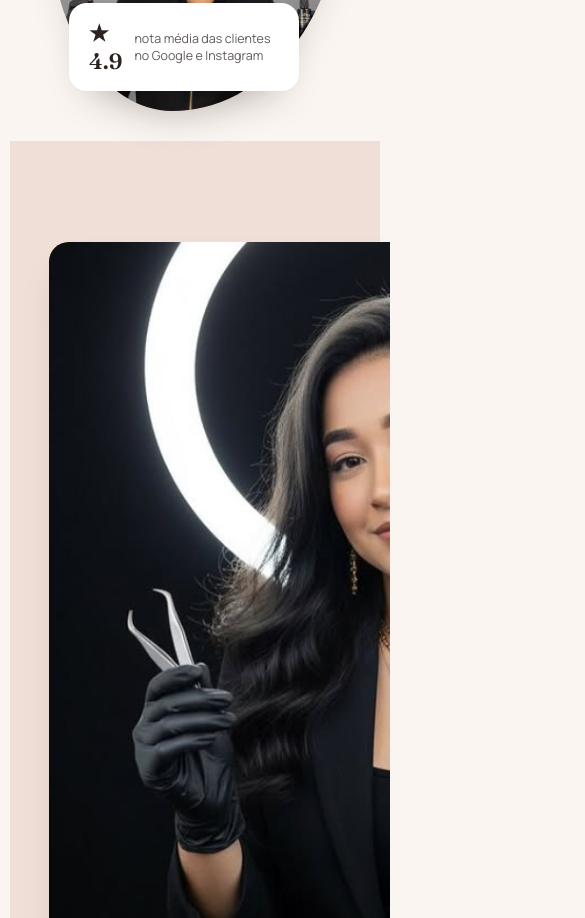
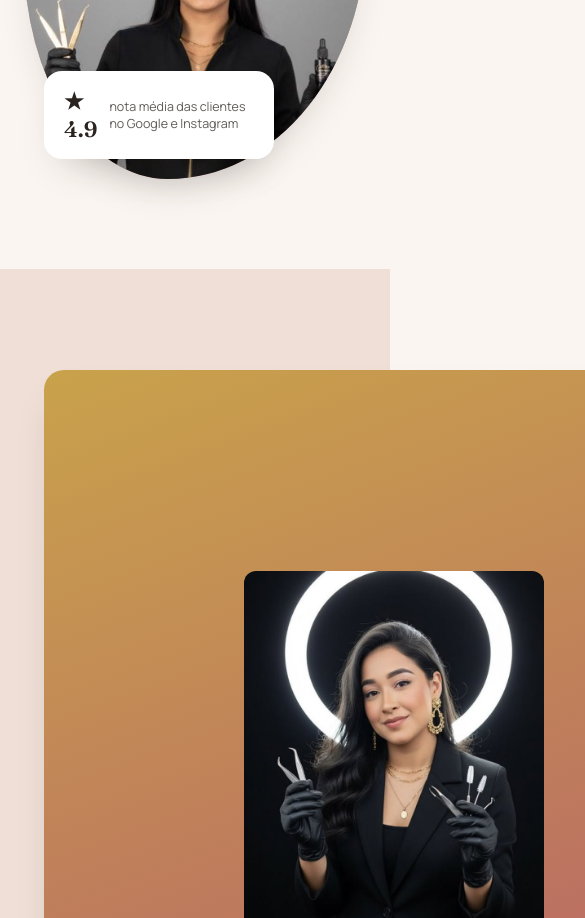
Before and after one commit to dzkill-cmyk/lash-designer, a website: page mirelly-lash-design/index.html in a window 390 px wide. Shown: the part 1082-2000 px from the top of the page, 585 px wide, since content can reach past the window. Drawn offline with Linux system fonts and the light colour scheme.

Commit message:
ajuste nas fotos e na sessao sobre para celular

```diff
--- a/mirelly-lash-design/public/css/style.css
+++ b/mirelly-lash-design/public/css/style.css
@@ -317,34 +317,52 @@
   flex: 1 !important;
 }
 
-/* --- AJUSTES PARA CELULAR --- */
+/* --- CORREÇÃO DEFINITIVA DA GALERIA --- */
 
-* {
-  box-sizing: border-box;
+/* No Computador: 4 colunas bem separadas */
+.gallery-grid {
+  display: grid !important;
+  grid-template-columns: repeat(4, 1fr) !important;
+  gap: 20px !important; /* Cria o espaço entre as fotos */
+  width: 100% !important;
+  margin-top: 30px !important;
 }
 
-body, html {
-  max-width: 100%;
-  overflow-x: hidden;
+.gallery-grid .photo {
+  width: 100% !important;
+  min-height: 250px !important;
+  border-radius: 14px !important;
+  background-size: cover !important;
+  background-position: center !important;
+}
+
+/* No Telemóvel: 2 colunas com espaço */
+@media (max-width: 768px) {
+  .gallery-grid {
+    grid-template-columns: repeat(2, 1fr) !important;
+    gap: 12px !important;
+  }
+
+  .gallery-grid .photo {
+    min-height: 180px !important;
+  }
 }
 
 @media (max-width: 768px) {
-  /* Impede que o conteúdo saia pela direita */
-  body {
-    padding: 0 10px;
+  /* Alinha foto e texto em coluna no telemóvel */
+  .sobre, #sobre, .about-section, section:has(#sobre) {
+    display: flex !important;
+    flex-direction: column !important;
+    align-items: center !important;
+    padding: 30px 20px !important;
+    gap: 20px !important;
   }
 
-  /* Ajusta secções flexíveis para ficarem em coluna no telemóvel */
-  .sobre, #sobre, .hero, .banner {
-    display: flex;
-    flex-direction: column;
-    padding: 30px 15px;
-    gap: 20px;
-  }
-
-  /* Garante que imagens não ultrapassem a largura do ecrã */
-  img {
-    max-width: 100%;
-    height: auto;
+  /* Impede que a foto ocupe a tela inteira */
+  .sobre img, #sobre img, .about-section img {
+    width: 100% !important;
+    max-width: 300px !important;
+    height: auto !important;
+    border-radius: 12px !important;
   }
 }
```
